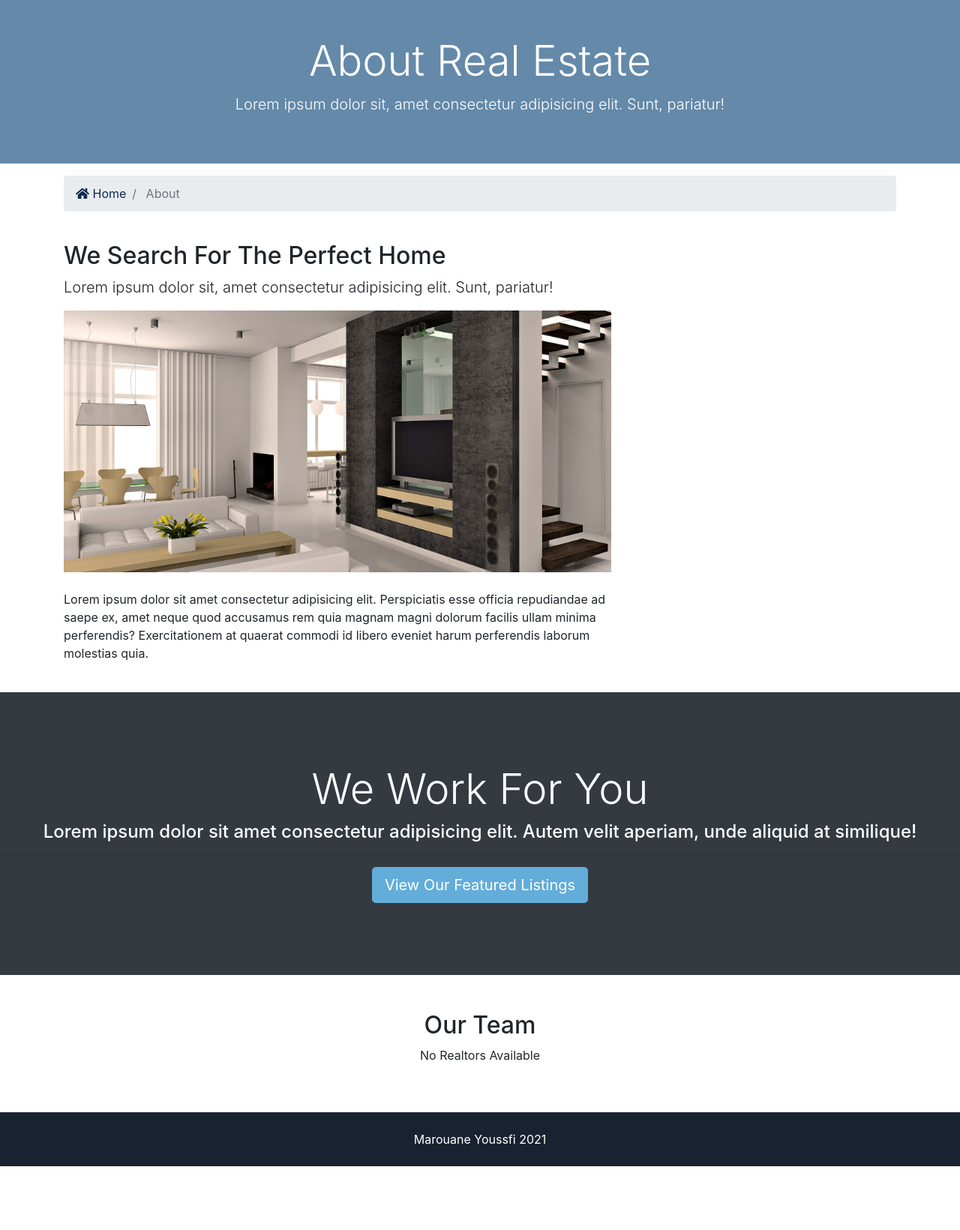
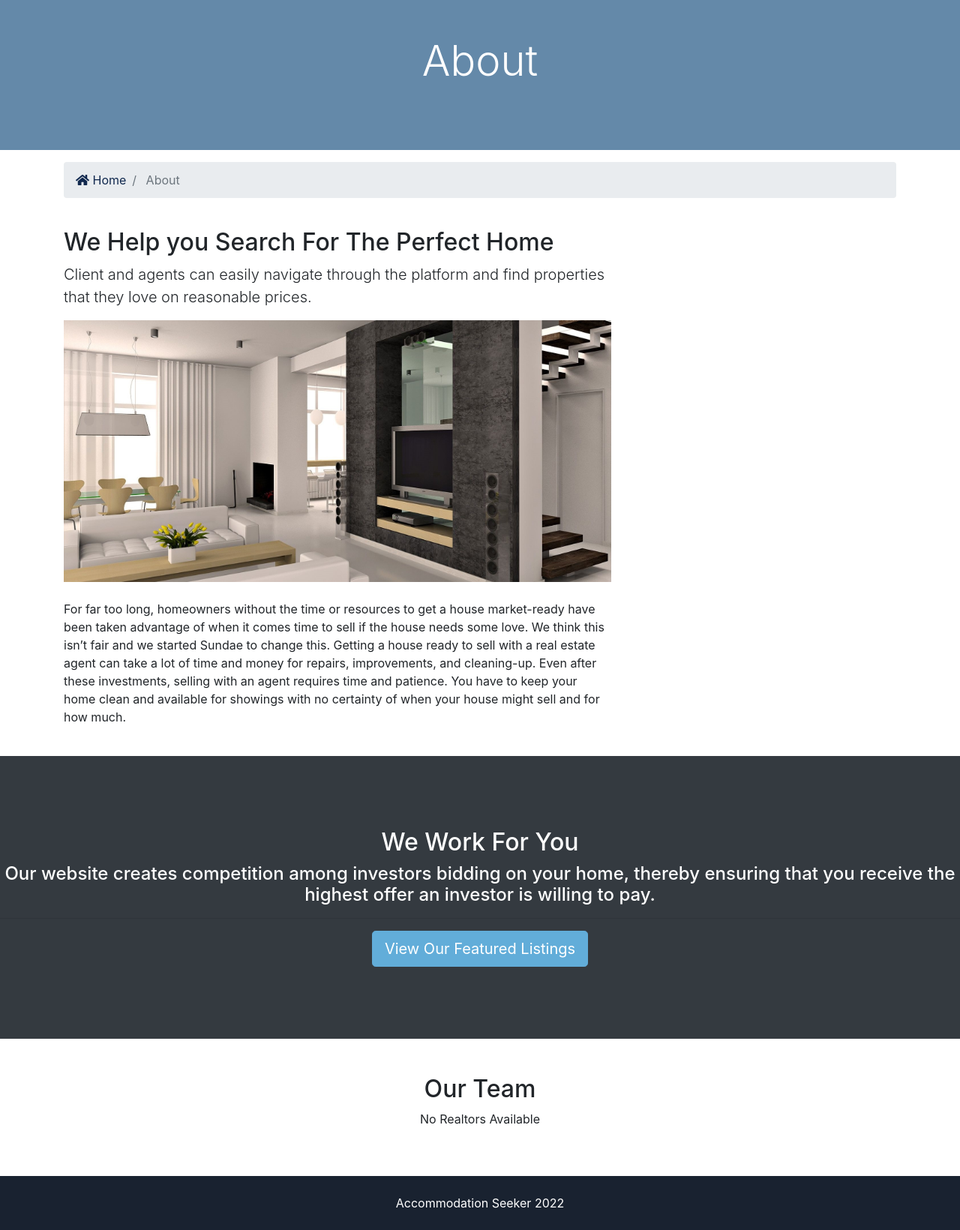
Before and after one commit to sainimkar/Real-Estate-Management, a Django app: page /about in a window 1280 px wide. Shown: the part 71-1711 px from the top of the page at 75% size. Before the commit the page ends 1626 px from the top, so only its background shows below. Run offline with Django 3.2, Linux system fonts and the light colour scheme; data that the repository does not hold is empty; some libraries are stand-ins or nearby versions.

Commit message:
Modified UI changes

```diff
--- a/btre/settings.py
+++ b/btre/settings.py
@@ -84,14 +84,12 @@ WSGI_APPLICATION = 'btre.wsgi.application'
 DATABASES = {
     'default': {
         'ENGINE': 'django.db.backends.postgresql',
-        'NAME': 'database-1',
+        'NAME': 'my_user',
         'USER': 'postgres',
         'PASSWORD': 'admin123',
-        'HOST': 'database-1.c1tbdjiojuny.us-west-2.rds.amazonaws.com',
-        'PORT': 5432
+        'HOST': 'database-1.chvjhuxtlr2u.us-east-1.rds.amazonaws.com'
     }
 }
-
 
 # Password validation
 # https://docs.djangoproject.com/en/3.2/ref/settings/#auth-password-validators
--- a/templates/listings/listings.html
+++ b/templates/listings/listings.html
@@ -9,7 +9,7 @@
 			<div class="row text-center">
 				<div class="col-md-12">
 					<h1 class="display-4"> Our Properties</h1>
-					<p class="lead">Lorem ipsum dolor sit, amet consectetur adipisicing elit. Sunt, pariatur!</p>
+					<p class="lead">Have a look at the Properties</p>
 				</div>
 			</div>
 		</div>
--- a/templates/pages/about.html
+++ b/templates/pages/about.html
@@ -9,8 +9,8 @@
         <div class="container">
           <div class="row text-center">
             <div class="col-md-12">
-              <h1 class="display-4">About Real Estate</h1>
-              <p class="lead">Lorem ipsum dolor sit, amet consectetur adipisicing elit. Sunt, pariatur!</p>
+              <h1 class="display-4">About</h1>
+              <p class="lead"></p>
             </div>
           </div>
         </div>
@@ -35,12 +35,10 @@
         <div class="container">
           <div class="row">
             <div class="col-md-8">
-              <h2>We Search For The Perfect Home</h2>
-              <p class="lead">Lorem ipsum dolor sit, amet consectetur adipisicing elit. Sunt, pariatur!</p>
+              <h2>We Help you Search For The Perfect Home</h2>
+              <p class="lead">Client and agents can easily navigate through the platform and find properties that they love on reasonable prices.</p>
               <img src="{% static 'img/about.jpg' %}" alt="">
-              <p class="mt-4">Lorem ipsum dolor sit amet consectetur adipisicing elit. Perspiciatis esse officia repudiandae ad saepe ex, amet
-                neque quod accusamus rem quia magnam magni dolorum facilis ullam minima perferendis? Exercitationem at quaerat
-                commodi id libero eveniet harum perferendis laborum molestias quia.</p>
+              <p class="mt-4">For far too long, homeowners without the time or resources to get a house market-ready have been taken advantage of when it comes time to sell if the house needs some love. We think this isn’t fair and we started Sundae to change this. Getting a house ready to sell with a real estate agent can take a lot of time and money for repairs, improvements, and cleaning-up. Even after these investments, selling with an agent requires time and patience. You have to keep your home clean and available for showings with no certainty of when your house might sell and for how much. </p>
             </div>
             <div class="col-md-4">
               {% if mvp_realtors %}
@@ -62,8 +60,8 @@
 
       <!-- Work -->
       <section id="work" class="bg-dark text-white text-center">
-        <h2 class="display-4">We Work For You</h2>
-        <h4>Lorem ipsum dolor sit amet consectetur adipisicing elit. Autem velit aperiam, unde aliquid at similique!</h4>
+        <h2 class="display-">We Work For You</h2>
+        <h4>Our website creates competition among investors bidding on your home, thereby ensuring that you receive the highest offer an investor is willing to pay.</h4>
         <hr>
         <a href="{% url 'listings' %}" class="btn btn-secondary text-white btn-lg">View Our Featured Listings</a>
       </section>
--- a/templates/pages/index.html
+++ b/templates/pages/index.html
@@ -10,9 +10,9 @@
 			<div class="home-search p-5">
 				<div class="overlay p-5">
 					<h1 class="display-4 mb-4">
-					Discover Your New Home
+					Seek Your New Home
 					</h1>
-					<p class="lead">It's so simple to find the best real estate deals in your area. It's one easy search!</p>
+					<p class="lead">So simple to find the best real estate deals in your area. One easy search!</p>
 					<div class="search">
 						<form action="{% url 'search' %}">
 							<!-- Keywords -->
--- a/templates/partials/_footer.html
+++ b/templates/partials/_footer.html
@@ -1,4 +1,4 @@
  <!-- Footer -->
 <footer id="main-footer" class="py-4 bg-primary text-white text-center">
-  Marouane Youssfi 2021
+  Accommodation Seeker 2022
 </footer>
```
